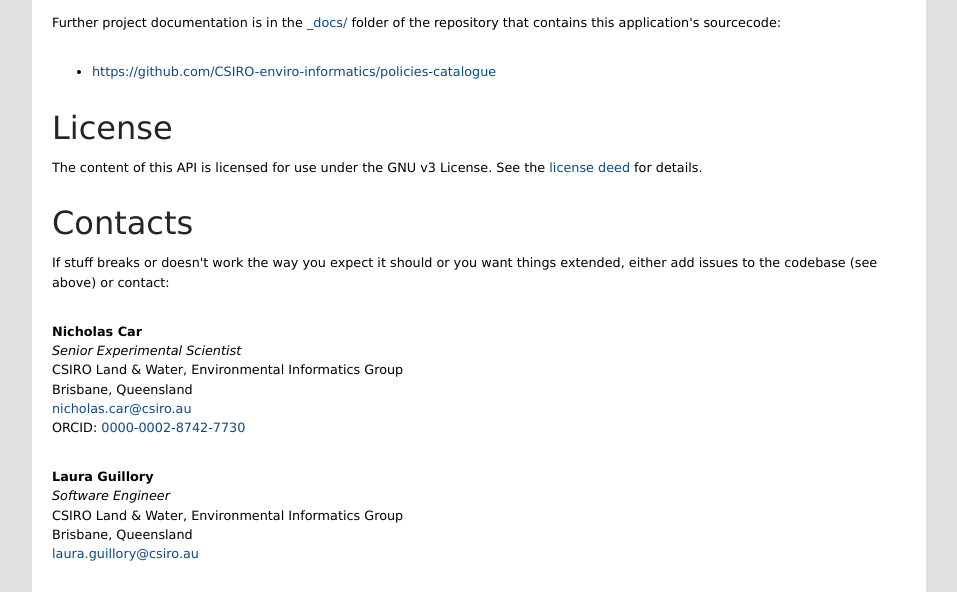
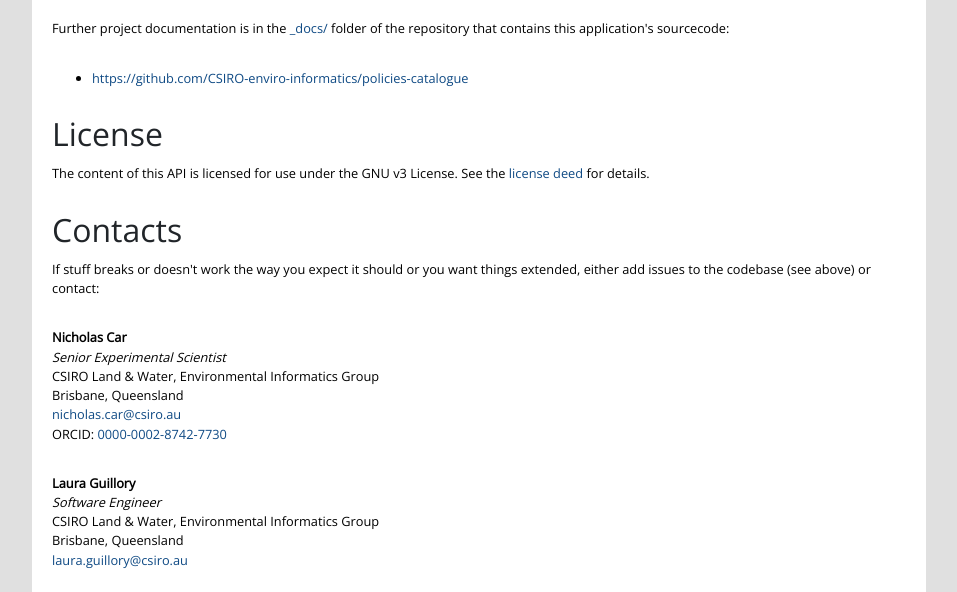
Before and after one commit to CSIRO-enviro-informatics/licences-catalogue, a Python web app: template view/templates/about.html in a window 1280 px wide. Shown: the part 383-975 px from the top of the page, without its empty margins (161-1118 px from the left). Run offline with Jinja, Linux system fonts and the light colour scheme; the template is opened without the code that fills it, so the values that code supplies are empty; some libraries are stand-ins or nearby versions; some web fonts are replaced.

Commit message:
Change Verdana font to Open Sans

```diff
--- a/view/style/csiro_theme.css
+++ b/view/style/csiro_theme.css
@@ -4,6 +4,7 @@
   font-weight: normal;
   /*src: url("http://www.csiro.au/themes/default/font/UnitRoundedWeb-Black.woff") format("woff");*/
   src: url("UnitRoundedWeb-Black.woff") format("woff");
+
 }
 
 body {
@@ -27,10 +28,6 @@
 	margin-left: 40px;
 }
 
-
-
-
-
 #container-content {
 	margin: 0 auto;
 	text-align:left;
@@ -46,19 +43,19 @@
   padding:0em 0px 0px 0px;
   margin:0px 0px 0.2em 0px;
   color:#01313c;
-  font-family:UnitRoundedBlack, Verdana, Geneva, sans-serif;
+  font-family:UnitRoundedBlack, 'Open Sans', Geneva, sans-serif;
   font-size:3.2em;
   font-weight:normal;
   line-height:1.1;
 }
 
 h2, h3 {
-  font-family: UnitRoundedBlack, Verdana, Geneva, sans-serif;
+  font-family: UnitRoundedBlack, 'Open Sans', Geneva, sans-serif;
   font-weight:normal;
 }
 
 h4, p, li {
-  font-family: Verdana, Arial, helvetica, sans-serif;
+  font-family: 'Open Sans', Arial, helvetica, sans-serif;
   font-weight:normal;
 }
 
@@ -77,7 +74,7 @@
 /* START NAV MENU */
 
 nav {
-    font-family: Arial, helvetica, sans-serif;
+    font-family: 'Open Sans', helvetica, sans-serif;
     font-size: 20px;
     color: white;
     font-weight:bold;
--- a/view/templates/layout.html
+++ b/view/templates/layout.html
@@ -4,6 +4,7 @@
     <meta charset="UTF-8">
     <meta name="viewport" content="width=device-width, initial-scale=1, shrink-to-fit=no">
     <title>Licence Catalogue</title>
+    <link href="https://fonts.googleapis.com/css?family=Open+Sans" rel="stylesheet">
     <link rel="stylesheet" href="https://stackpath.bootstrapcdn.com/bootstrap/4.1.3/css/bootstrap.min.css">
     <link rel="stylesheet" href="https://use.fontawesome.com/releases/v5.3.1/css/all.css">
     <link rel="stylesheet" href="{{ url_for('static', filename='csiro_theme.css') }}" />
```
